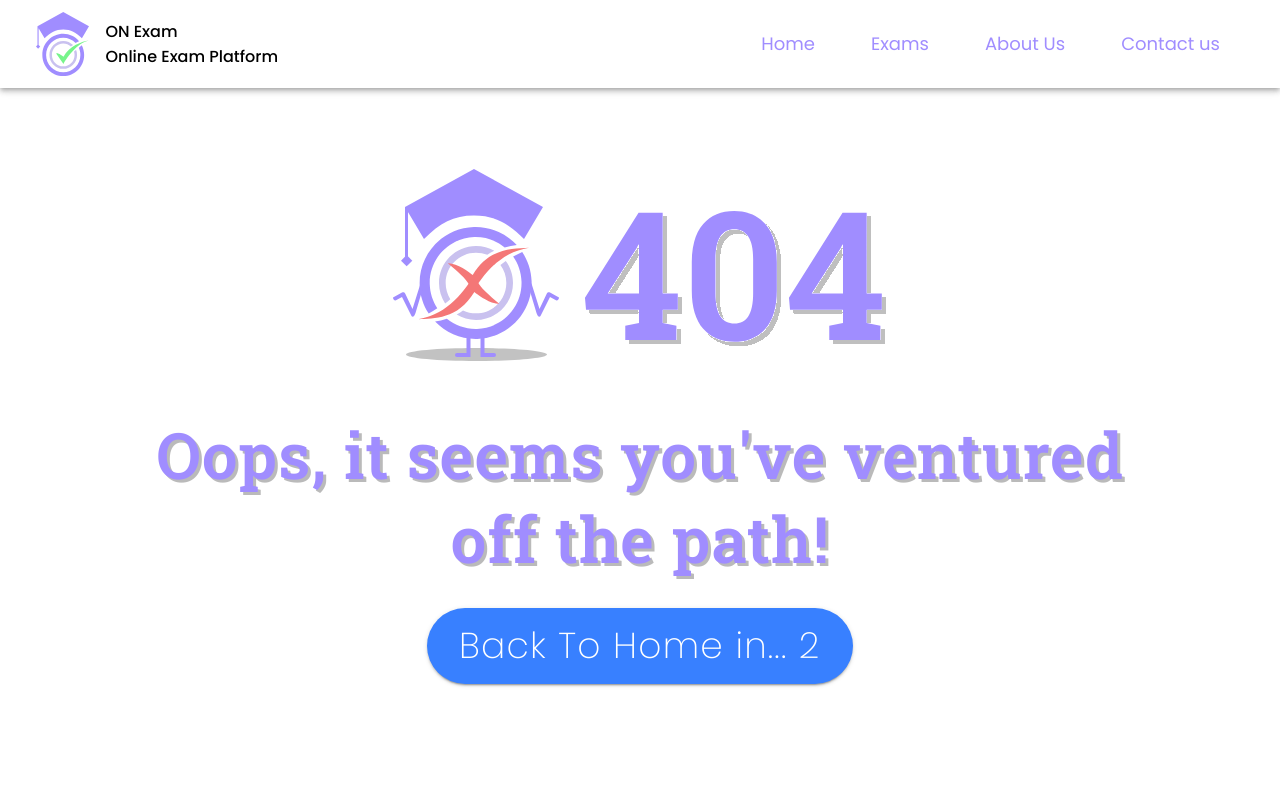
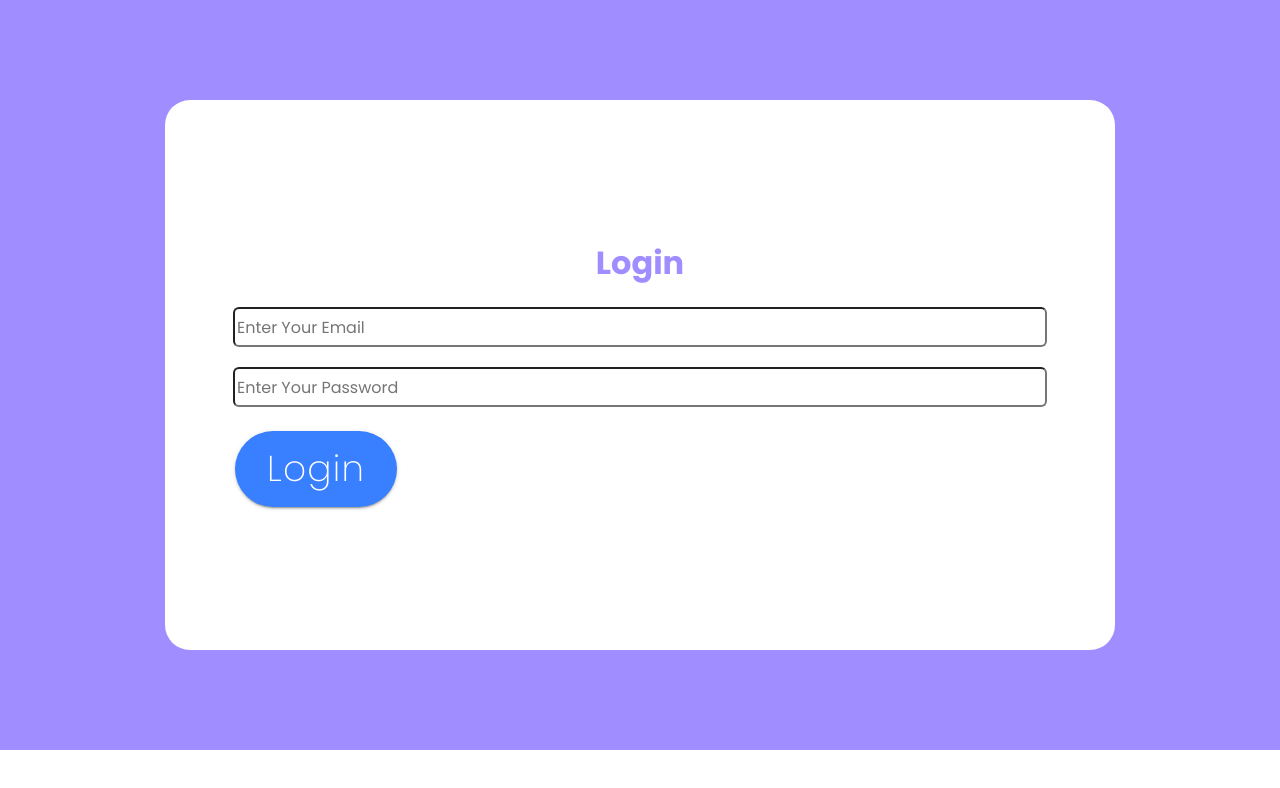
Before and after one commit to developercirclesmks/sistem-informasi-11, a React (Vite) app: page /login in a window 1280 px wide. Shown: the top 788 px of the page. Built offline with nearby package versions, Linux system fonts and the light colour scheme.

Commit message:
feat : Login Pages

```diff
--- a/src/App.tsx
+++ b/src/App.tsx
@@ -27,6 +27,7 @@ import "./theme/fonts.css";
 import Home from "./pages/Home";
 import AboutUs from "./pages/AboutUs";
 import NotFound from "./pages/NotFound";
+import Login from "./pages/Login";
 setupIonicReact();
 
 const App: React.FC = () => (
@@ -35,6 +36,7 @@ const App: React.FC = () => (
 			<IonRouterOutlet>
 				<Switch>
 					<Route exact path="/home" component={Home} />
+					<Route exact path="/login" component={Login} />
 					<Route exact path="/about-us" component={AboutUs} />
 					<Route exact path="/">
 						<Redirect to="/home"/>
--- /dev/null
+++ b/src/pages/Login.tsx
@@ -0,0 +1,15 @@
+import { IonContent, IonHeader, IonPage, IonTitle, IonToolbar } from '@ionic/react';
+import React from 'react';
+import Input from '../components/organisms/Input/Input';
+const Login: React.FC = () => {
+
+    return (
+        <IonPage>
+            <IonContent >
+              <Input/>
+            </IonContent>
+        </IonPage>
+    );
+};
+
+export default Login;
```
Also changed, not shown: src/pages/Login.module.css (added).
